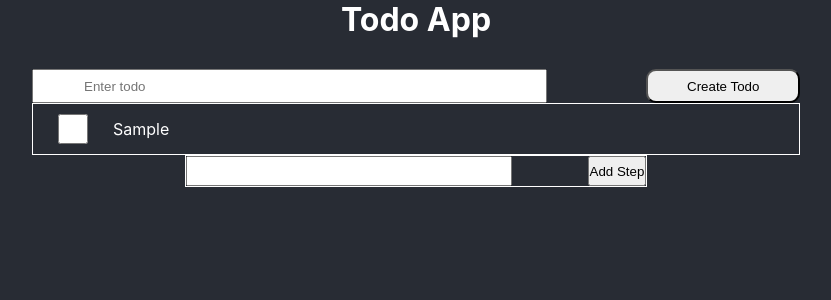
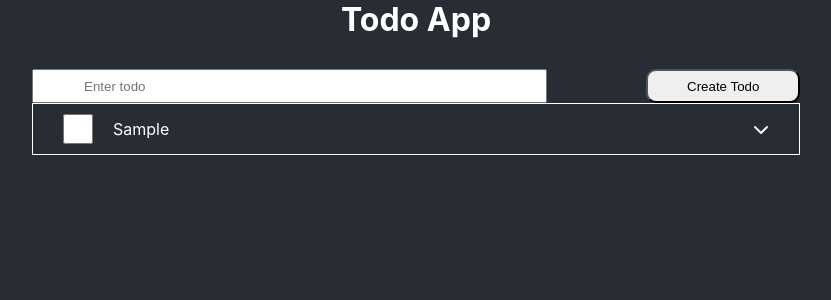
Before and after one commit to Peteryar/Todo, a React (Create React App) app in the folder frontend/todo/: page / in a window 1280 px wide. Both pictures are taken after typing "Sample" into the empty fields and a click on the button "Create Todo". Shown: the top 300 px of the page, without its empty margins (224-1055 px from the left). Built offline with nearby package versions, Linux system fonts and the light colour scheme.

Commit message:
simple ui 90% done

```diff
--- a/frontend/todo/public/index.html
+++ b/frontend/todo/public/index.html
@@ -24,6 +24,7 @@
       work correctly both with client-side routing and a non-root public URL.
       Learn how to configure a non-root public URL by running `npm run build`.
     -->
+    <script src="https://kit.fontawesome.com/8470b880ab.js" crossorigin="anonymous"></script>
     <title>React App</title>
   </head>
   <body>
--- a/frontend/todo/src/components/Subtask/Subtask.js
+++ b/frontend/todo/src/components/Subtask/Subtask.js
@@ -1,6 +1,8 @@
+import "./subtask.css";
+
 function Subtask({subtask}){
     return(
-        <div>
+        <div className="subtask-con">
             <input type="checkbox"/>
             <p>{subtask.title}</p>
         </div>
--- a/frontend/todo/src/components/Subtask/subtask.css
+++ b/frontend/todo/src/components/Subtask/subtask.css
@@ -0,0 +1,14 @@
+.subtask-con{
+    width:70%;
+    height:40px;
+    display:flex;
+    border:1px solid #fff;
+    margin:0 auto;
+    align-items: center;
+    padding-left: 20px;
+}
+.subtask-con input{
+   margin-right: 20px;
+   width: 20px;
+   height: 20px;
+}
--- a/frontend/todo/src/components/Todo/Todo.js
+++ b/frontend/todo/src/components/Todo/Todo.js
@@ -1,18 +1,53 @@
+import { useRef, useState } from "react";
 import "./todo.css";
 import Subtask from "../Subtask/Subtask";
 
-function Todo({todo}){
+function Todo({ todo }) {
+    const [subtasks, setSubtasks] = useState(todo.subtasks);
+
+
+    const [inputVal, setInputVal] = useState("")
+    const inputEl = useRef(null);
+
+    const subtasksConEl = useRef(null);
+    const [showSubtasks, setShowSubtasks] = useState("hide");
+
+    const addSubtask = () => {
+        setSubtasks([...subtasks, { title: inputVal }]);
+        inputEl.current.value="";
+        setInputVal("");
+    }
+
+    const toggleShowSubtask = (action) => {
+        switch(action){
+            case "hide":
+                subtasksConEl.current.className = "";
+                setShowSubtasks("show")
+                break;
+            case "show":
+                subtasksConEl.current.className = "sec2"
+                setShowSubtasks("hide")
+        }
+    }
     return (
         <div>
-            <section className="sec1">
-                <input type="checkbox"/>
-                <p>{todo.title}</p>
-            </section>
-            <section className="sec2">
-                {todo.subtasks.map((subtask, i)=><Subtask subtask={subtask}/>)}
-                <div className="input2-con">
-                    <input/>
-                    <button>Add Step</button>
+            <div className="sec1">
+                <section className="sec1-first">
+                    <input type="checkbox" />
+                    <p>{todo.title}</p>
+                </section>
+                <section className="sec1-second">
+                    {showSubtasks === "hide"?<i onClick={() => toggleShowSubtask(showSubtasks)}
+                        className="fas fa-chevron-down"></i>:
+                    <i onClick={() => toggleShowSubtask(showSubtasks)}
+                        className="fas fa-chevron-up"></i>}
+                </section>
+            </div>
+            <section className="sec2" ref={subtasksConEl}>
+                {subtasks.map((subtask, i) => <Subtask subtask={subtask} />)}
+                <div className="sec2-input-con">
+                    <input placeholder="Enter Steps to get task done!" onChange={(e) => setInputVal(e.target.value)} ref={inputEl} />
+                    <button onClick={addSubtask}>Add Step</button>
                 </div>
             </section>
         </div>
--- a/frontend/todo/src/components/Todo/todo.css
+++ b/frontend/todo/src/components/Todo/todo.css
@@ -1,22 +1,36 @@
 .sec1{
     display: flex;
     height: 50px;
+    justify-content: space-between;
     border:1px solid #fff;
     align-items: center;
+    padding:0 30px;
 }
-.sec1 input{
+.sec1-first{
+    display: flex;
+    align-items: center;
+}
+.sec1-first input{
+    margin-right: 20px;
+    width:30px;
     height: 30px;
-    width: 30px;
-    margin:0 25px;
 }
-.input2-con{
-    display:flex;
+.sec2{
+    display: none;
+}
+.sec2-input-con{
+    display: flex;
+    margin:auto;
+    border:1px solid #fff;
+    width:70%;
+    padding-left: 20px;
     justify-content: space-between;
-    margin: auto;
-    width:60%;
-    height: 30px;
-    border:1px solid #fff;
+    height: 50px;
 }
-.input2-con input{
-    width: 70%;
+.sec2-input-con input{
+    background: none;
+    border:none;
+    outline: none;
+    color:#fff;
+    width:80%;
 }
```
